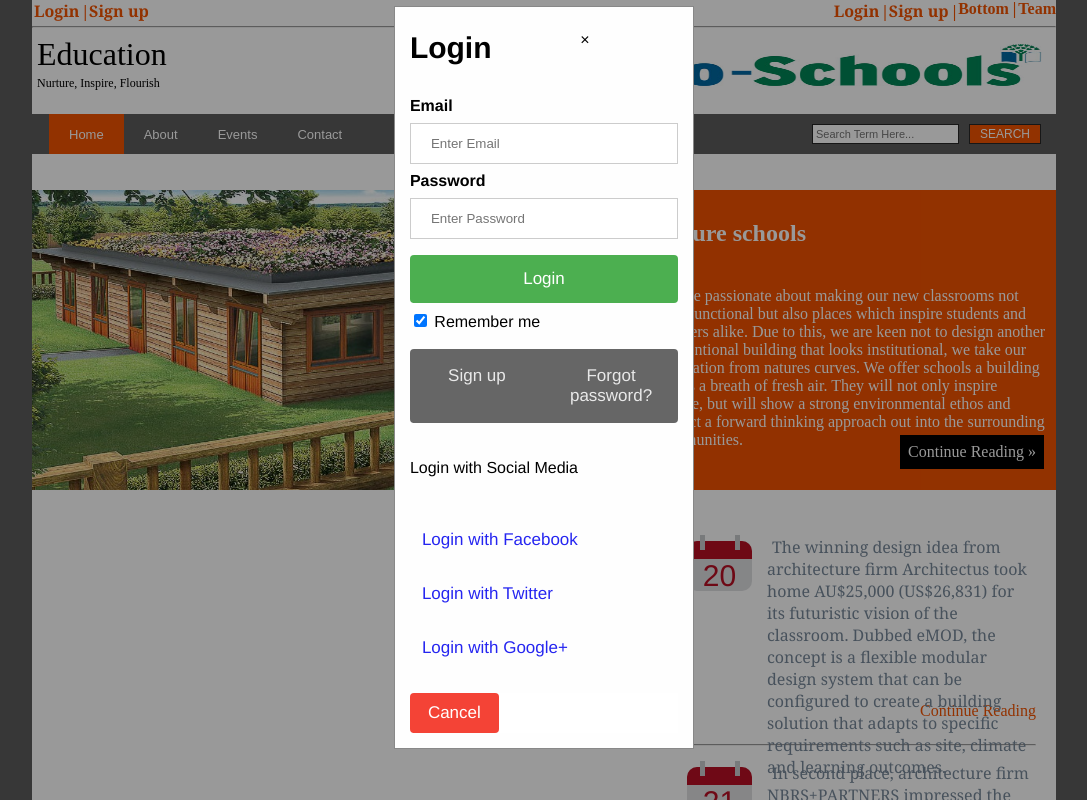
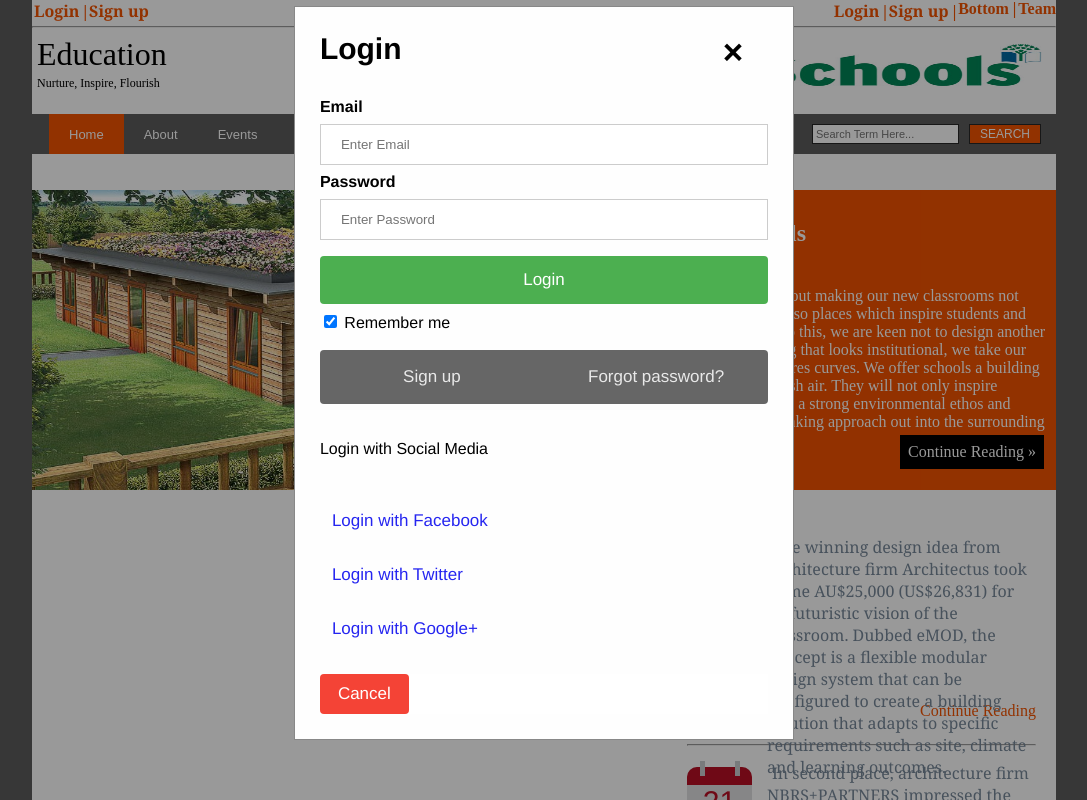
Before and after one commit to AndinBudakova/Education, a PHP site: page / in a window 1280 px wide, after a click on "Login". Shown: the whole page, without its empty margins (96-1183 px from the left). Run offline with PHP 8.4, Linux system fonts and the light colour scheme.

Commit message:
Update index.css
permirsim i log in dhe sign up form tek width dhe shtimi i css

```diff
--- a/index.css
+++ b/index.css
@@ -415,7 +415,7 @@ aside li {
     background-color: #fefefe;
     margin: 0.5% auto 0.5% auto;
     border: 1px solid #888;
-    width: 300px;
+    width: 500px;
     padding: 0px;
 }
 
@@ -423,7 +423,7 @@ aside li {
     background-color: #fefefe;
     margin: 5% auto 5% auto;
     border: 1px solid #888;
-    width: 300px;
+    width: 500px;
     padding: 0px;
 }
 
@@ -505,3 +505,79 @@ aside li {
     text-decoration: none;
     font-family: 'Helvetica', sans-serif;
 }
+
+#signUpButton {
+    background-color: #4CAF50;
+    color: white;
+    padding: 14px 20px;
+    margin: 8px 0;
+    border: none;
+    cursor: pointer;
+    width: 48%;
+    border-radius: 4px;
+    font-family: 'Helvetica', sans-serif;
+    font-size: 17px;
+    float: right;
+}
+
+#signUpCancel {
+    background-color: #f44336;
+    color: white;
+    padding: 14px 20px;
+    margin: 8px 0;
+    border: none;
+    cursor: pointer;
+    width: 48%;
+    border-radius: 4px;
+    font-family: 'Helvetica', sans-serif;
+    font-size: 17px;
+    float: left;
+}
+
+.modal-content button:hover {
+    opacity: 0.8;
+    border-radius: 4px;
+}
+
+.modal-content1 button:hover {
+    opacity: 0.8;
+    border-radius: 4px;
+}
+
+.close {
+    position: absolute;
+    right: 25px;
+    top: 0;
+    color: #000;
+    font-size: 35px;
+    font-weight: bold;
+}
+
+.close:hover,
+.close:focus {
+    color: #f35300;
+    cursor: pointer;
+}
+
+.animate {
+    -webkit-animation: animatezoom 0.6s;
+    animation: animatezoom 0.6s
+}
+
+@-webkit-keyframes animatezoom {
+    from {
+        -webkit-transform: scale(0)
+    }
+    to {
+        -webkit-transform: scale(1)
+    }
+}
+
+@keyframes animatezoom {
+    from {
+        transform: scale(0)
+    }
+    to {
+        transform: scale(1)
+    }
+}
```
